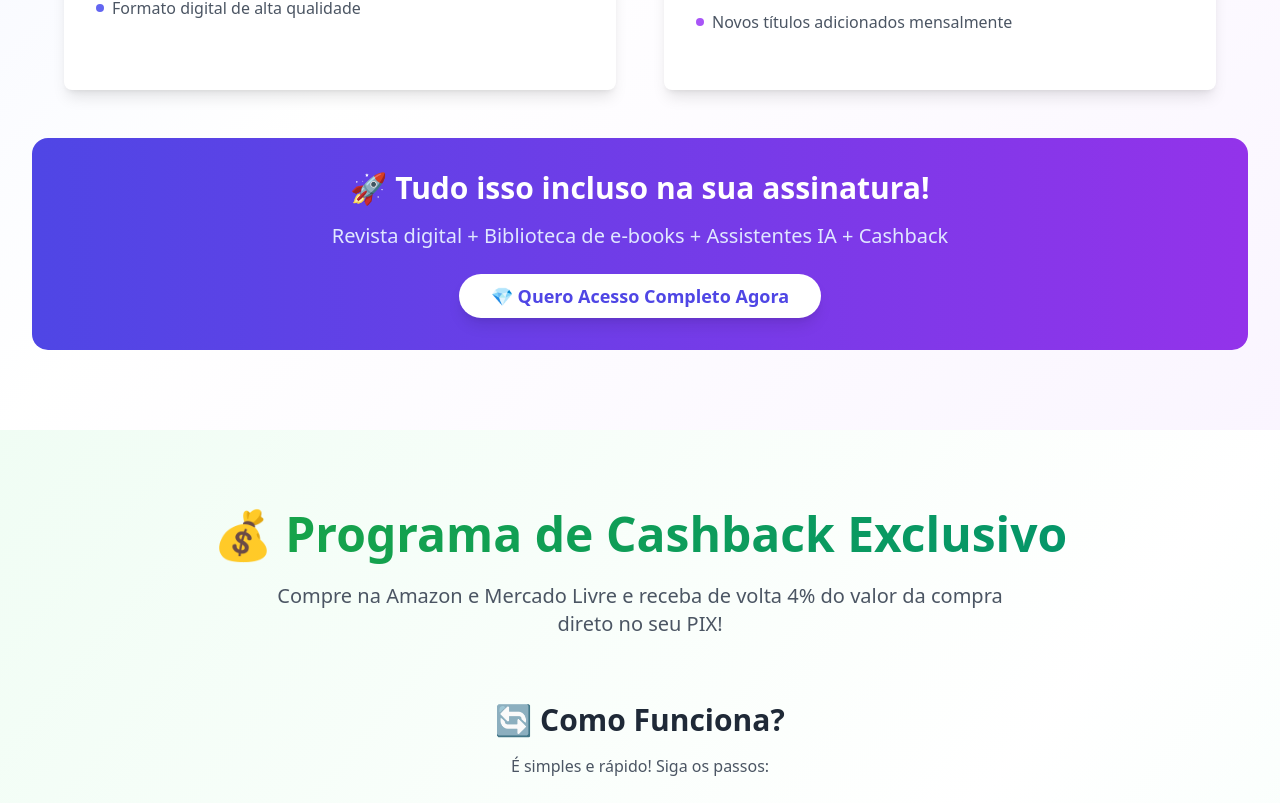
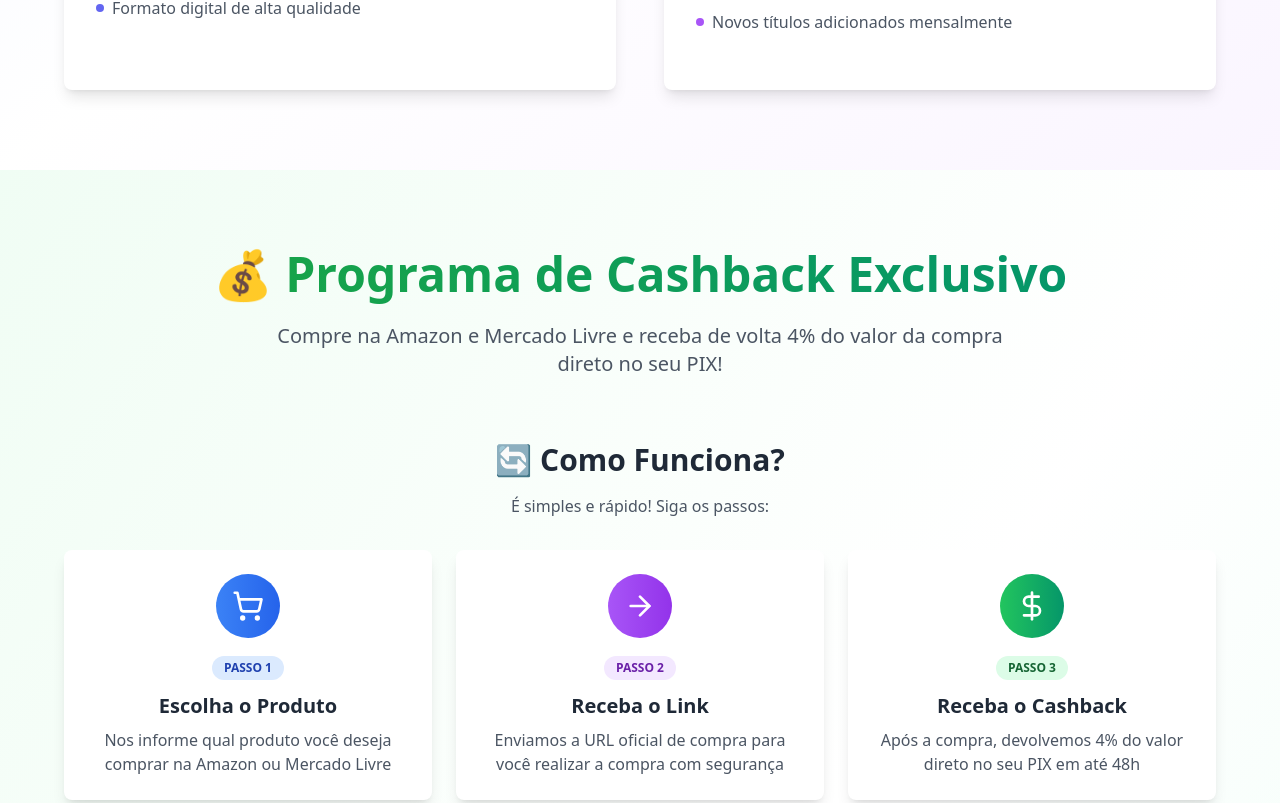
Before and after one commit to somosconsumidores/clube-do-consumidor-inteligente, a React (Vite) app: page / in a window 1280 px wide. Shown: the part 3717-4520 px from the top of the page. Built offline with nearby package versions, Linux system fonts and the light colour scheme.

Commit message:
Move section
Move the "Comece a Economizar Hoje Mesmo" section to after the Cashback section.

```diff
--- a/src/components/CashbackSection.tsx
+++ b/src/components/CashbackSection.tsx
@@ -157,7 +157,7 @@ const CashbackSection = () => {
         </div>
 
         {/* Call to action */}
-        <div className="text-center">
+        <div className="text-center mb-12">
           <div className="bg-gradient-to-r from-green-600 to-emerald-600 rounded-2xl p-6 sm:p-8 text-white mx-2">
             <h3 className="text-2xl sm:text-3xl font-bold mb-4">
               💸 Comece a Economizar Hoje Mesmo!
@@ -184,6 +184,21 @@ const CashbackSection = () => {
             </Button>
           </div>
         </div>
+
+        {/* Moved section from MagazineSection */}
+        <div className="text-center">
+          <div className="bg-gradient-to-r from-indigo-600 to-purple-600 rounded-2xl p-6 sm:p-8 text-white mx-2">
+            <h3 className="text-2xl sm:text-3xl font-bold mb-4">
+              🚀 Tudo isso incluso na sua assinatura!
+            </h3>
+            <p className="text-lg sm:text-xl mb-6 text-indigo-100">
+              Revista digital + Biblioteca de e-books + Assistentes IA + Cashback
+            </p>
+            <Button size="lg" className="bg-white text-indigo-600 hover:bg-gray-100 font-bold py-3 px-8 rounded-full text-lg shadow-lg transform hover:scale-105 transition-all duration-200">
+              💎 Quero Acesso Completo Agora
+            </Button>
+          </div>
+        </div>
       </div>
     </section>
   );
--- a/src/components/MagazineSection.tsx
+++ b/src/components/MagazineSection.tsx
@@ -1,9 +1,12 @@
+
 import React from 'react';
 import { Card, CardContent } from '@/components/ui/card';
 import { Button } from '@/components/ui/button';
 import { BookOpen, Download, Star } from 'lucide-react';
+
 const MagazineSection = () => {
-  return <section className="py-16 sm:py-20 bg-gradient-to-br from-indigo-50 via-white to-purple-50">
+  return (
+    <section className="py-16 sm:py-20 bg-gradient-to-br from-indigo-50 via-white to-purple-50">
       <div className="container mx-auto px-4 sm:px-6">
         <div className="text-center mb-12 sm:mb-16">
           <h2 className="text-3xl sm:text-4xl lg:text-5xl font-bold text-gray-800 mb-4 sm:mb-6 px-2">
@@ -22,7 +25,11 @@ const MagazineSection = () => {
             <CardContent className="p-6 sm:p-8">
               <div className="flex justify-center mb-6">
                 <div className="relative">
-                  <img src="/lovable-uploads/a62c1d8c-0e52-4c8e-82a0-e56b31b8faf8.png" alt="Revista SOMOS - Edições digitais" className="w-full max-w-sm rounded-lg shadow-xl group-hover:scale-105 transition-transform duration-300" />
+                  <img
+                    src="/lovable-uploads/a62c1d8c-0e52-4c8e-82a0-e56b31b8faf8.png"
+                    alt="Revista SOMOS - Edições digitais"
+                    className="w-full max-w-sm rounded-lg shadow-xl group-hover:scale-105 transition-transform duration-300"
+                  />
                   <div className="absolute -top-2 -right-2 bg-gradient-to-r from-orange-500 to-red-500 text-white text-xs font-bold px-3 py-1 rounded-full">
                     NOVO
                   </div>
@@ -42,7 +49,9 @@ const MagazineSection = () => {
                 </p>
 
                 <div className="flex items-center justify-center gap-1 mb-4">
-                  {[...Array(5)].map((_, i) => <Star key={i} className="w-4 h-4 text-yellow-400 fill-current" />)}
+                  {[...Array(5)].map((_, i) => (
+                    <Star key={i} className="w-4 h-4 text-yellow-400 fill-current" />
+                  ))}
                   <span className="ml-2 text-sm text-gray-600">Avaliação dos membros</span>
                 </div>
 
@@ -69,7 +78,11 @@ const MagazineSection = () => {
             <CardContent className="p-6 sm:p-8">
               <div className="flex justify-center mb-6">
                 <div className="relative">
-                  <img src="/lovable-uploads/8c07c645-86a2-46e5-841e-07d589cdcf2f.png" alt="Biblioteca de E-books exclusivos" className="w-full max-w-sm rounded-lg shadow-xl group-hover:scale-105 transition-transform duration-300" />
+                  <img
+                    src="/lovable-uploads/8c07c645-86a2-46e5-841e-07d589cdcf2f.png"
+                    alt="Biblioteca de E-books exclusivos"
+                    className="w-full max-w-sm rounded-lg shadow-xl group-hover:scale-105 transition-transform duration-300"
+                  />
                   <div className="absolute -top-2 -right-2 bg-gradient-to-r from-green-500 to-emerald-500 text-white text-xs font-bold px-3 py-1 rounded-full">
                     EXCLUSIVO
                   </div>
@@ -110,21 +123,9 @@ const MagazineSection = () => {
             </CardContent>
           </Card>
         </div>
+      </div>
+    </section>
+  );
+};
 
-        <div className="text-center mt-12">
-          <div className="bg-gradient-to-r from-indigo-600 to-purple-600 rounded-2xl p-6 sm:p-8 text-white mx-2">
-            <h3 className="text-2xl sm:text-3xl font-bold mb-4">
-              🚀 Tudo isso incluso na sua assinatura!
-            </h3>
-            <p className="text-lg sm:text-xl mb-6 text-indigo-100">
-              Revista digital + Biblioteca de e-books + Assistentes IA + Cashback
-            </p>
-            <Button size="lg" className="bg-white text-indigo-600 hover:bg-gray-100 font-bold py-3 px-8 rounded-full text-lg shadow-lg transform hover:scale-105 transition-all duration-200">
-              💎 Quero Acesso Completo Agora
-            </Button>
-          </div>
-        </div>
-      </div>
-    </section>;
-};
 export default MagazineSection;
```
